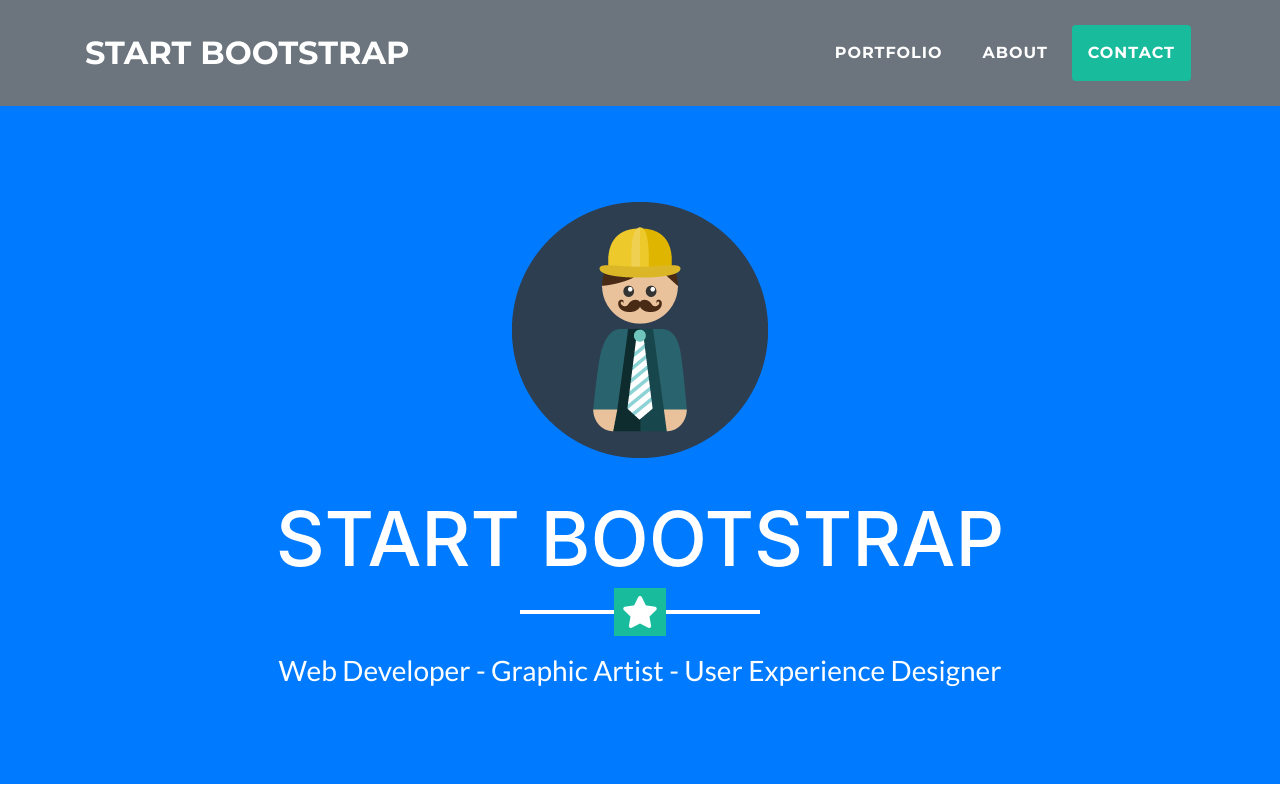
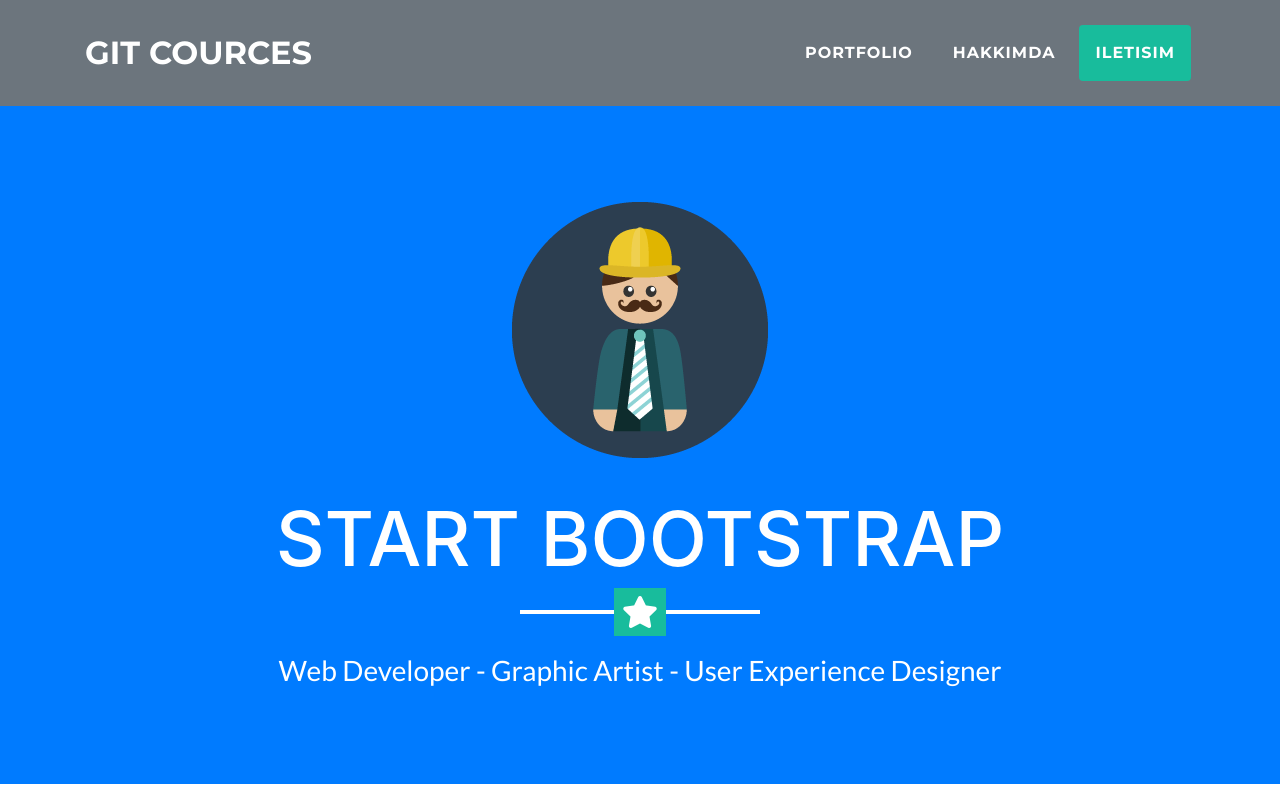
Before and after one commit to EmreBzkrt/webpage, a website with bundled scripts: page index.html in a window 1280 px wide. Shown: the top 800 px of the page. Built offline with nearby package versions, Linux system fonts and the light colour scheme.

Commit message:
tittle and menus are changed

```diff
--- a/index.html
+++ b/index.html
@@ -8,7 +8,7 @@
     <meta name="description" content="">
     <meta name="author" content="">
 
-    <title>Freelancer - Start Bootstrap Theme</title>
+    <title>Homepage</title>
 
     <!-- Bootstrap core CSS -->
     <link href="vendor/bootstrap/css/bootstrap.min.css" rel="stylesheet">
@@ -31,7 +31,7 @@
     <!-- Navigation -->
     <nav class="navbar navbar-expand-lg bg-secondary fixed-top text-uppercase" id="mainNav">
       <div class="container">
-        <a class="navbar-brand js-scroll-trigger" href="#page-top">Start Bootstrap</a>
+        <a class="navbar-brand js-scroll-trigger" href="#page-top">Git Cources</a>
         <button class="navbar-toggler navbar-toggler-right text-uppercase bg-primary text-white rounded" type="button" data-toggle="collapse" data-target="#navbarResponsive" aria-controls="navbarResponsive" aria-expanded="false" aria-label="Toggle navigation">
           Menu
           <i class="fas fa-bars"></i>
@@ -42,10 +42,10 @@
               <a class="nav-link py-3 px-0 px-lg-3 rounded js-scroll-trigger" href="#portfolio">Portfolio</a>
             </li>
             <li class="nav-item mx-0 mx-lg-1">
-              <a class="nav-link py-3 px-0 px-lg-3 rounded js-scroll-trigger" href="#about">About</a>
+              <a class="nav-link py-3 px-0 px-lg-3 rounded js-scroll-trigger" href="#about">Hakkimda</a>
             </li>
             <li class="nav-item mx-0 mx-lg-1">
-              <a class="nav-link py-3 px-0 px-lg-3 rounded js-scroll-trigger" href="#contact">Contact</a>
+              <a class="nav-link py-3 px-0 px-lg-3 rounded js-scroll-trigger" href="#contact">Iletisim</a>
             </li>
           </ul>
         </div>
```
